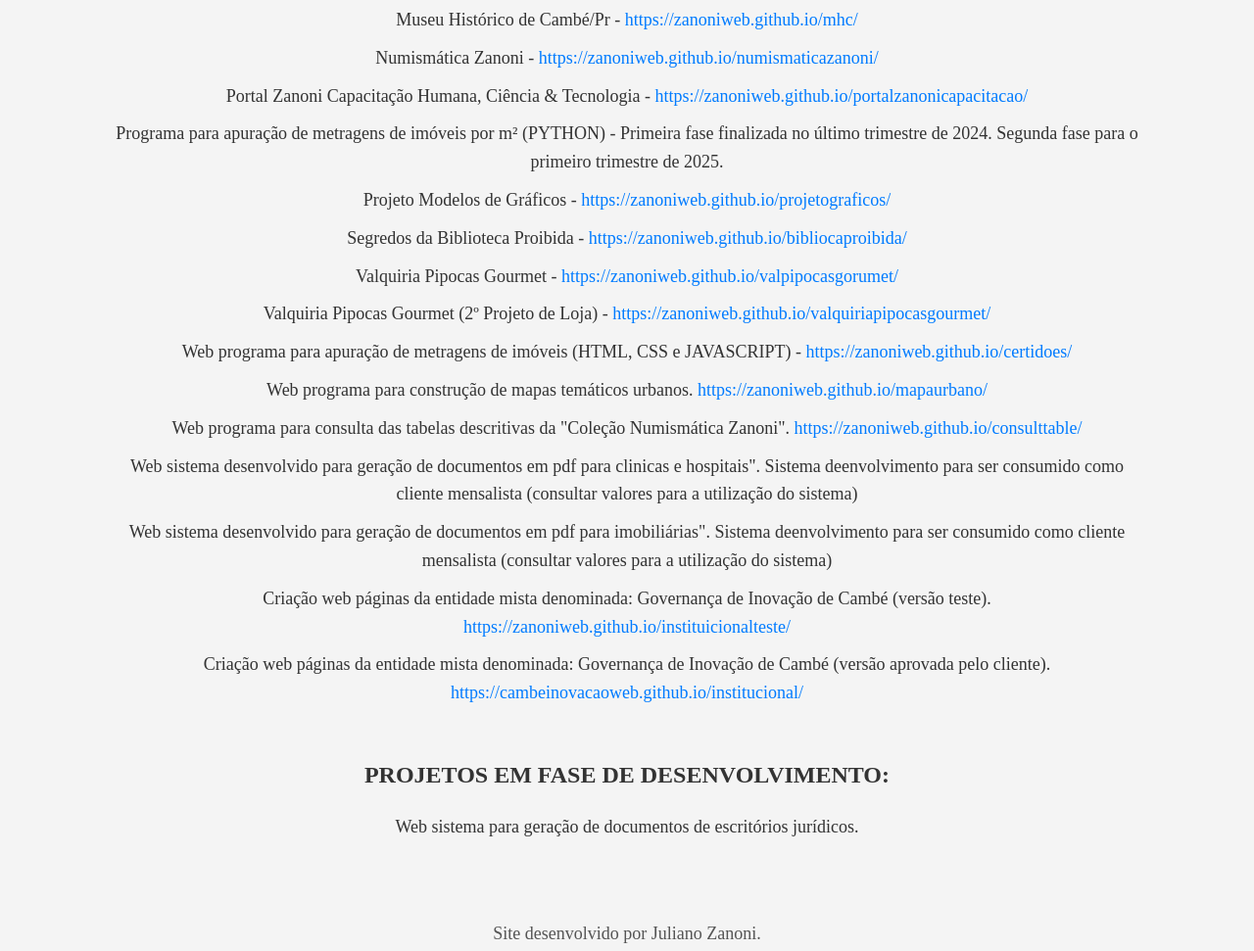
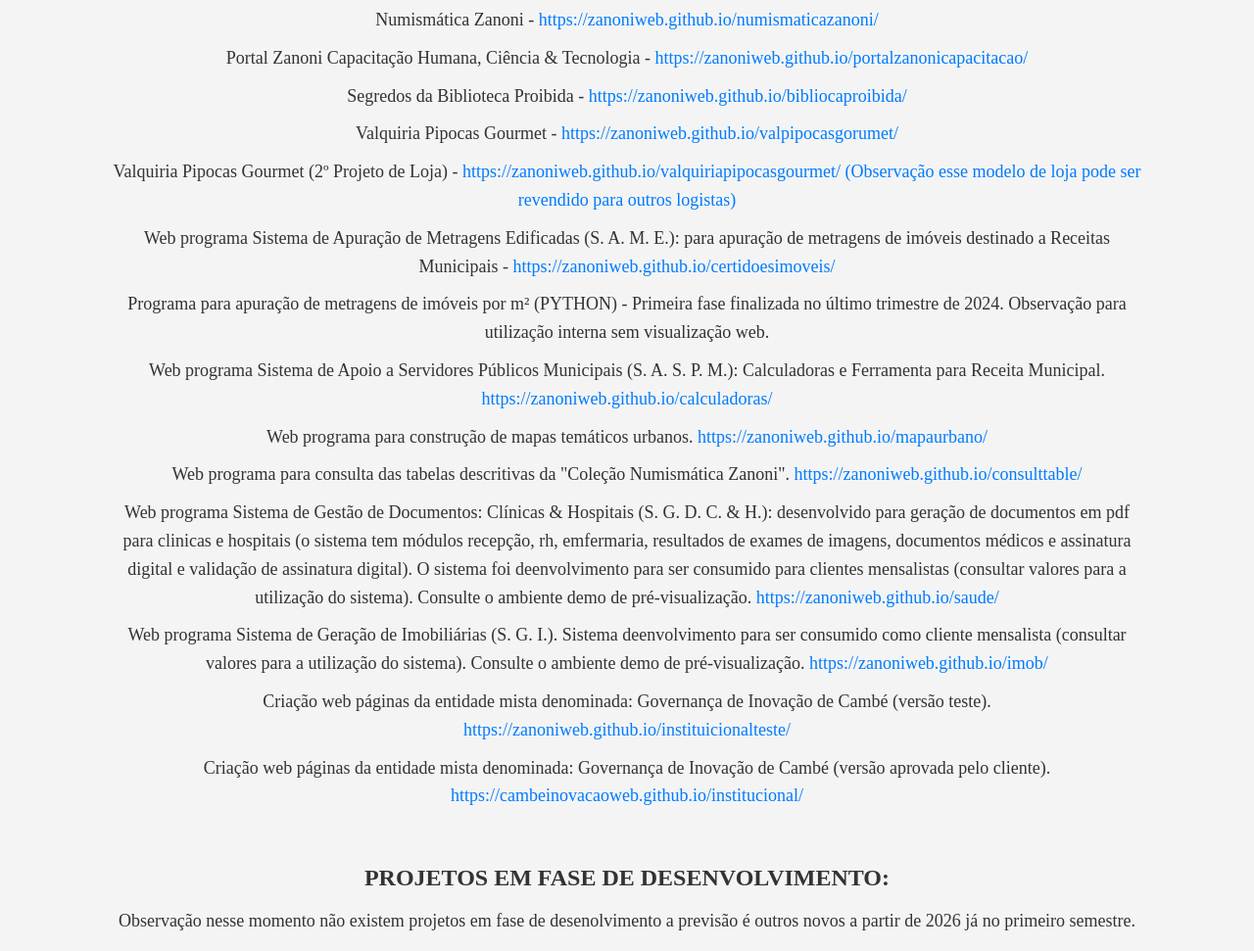
Before and after one commit to zanoniweb/jzdesenvolvedorweb, a plain HTML site: page projetos.html in a window 1280 px wide. Shown: the part 620-1591 px from the top of the page at 98% size. Drawn offline with Linux system fonts and the light colour scheme.

Commit message:
Add files via upload

```diff
--- a/projetos.html
+++ b/projetos.html
@@ -177,35 +177,55 @@
     <h2>PROJETOS CONCLUÍDOS OU EM FASE FINAL:</h2>
 
     <div class="container">
-        <p>Calculadoras e Ferramenta para Receita Municipal - <a href="https://zanoniweb.github.io/calculadoras/">https://zanoniweb.github.io/calculadoras/</a></p>
+
         <p>Locação de Imóveis (web programa para geração de contratos de locação de imóveis). <a href="https://zanoniweb.github.io/contratolocacao/">https://zanoniweb.github.io/contratolocacao/</a></p>
         <p>Compra e Venda de Imóveis (web programa para geração de contratos de compra e venda de imóveis). <a href="https://zanoniweb.github.io/contratocompraevenda/">https://zanoniweb.github.io/contratocompraevenda/</a></p>
+
         <p>Inteligência Artificial "PAI" - destinada como suporte para o público infantil (em fase de implementação). <a href="https://zanoniweb.github.io/chatpai/">https://zanoniweb.github.io/chatpai/</a></p>
         <p>Juliano Zanoni: Desenvolvedor - <a href="https://zanoniweb.github.io/jzdesenvolvedorweb/">https://zanoniweb.github.io/jzdesenvolvedorweb/</a></p>
+
         <p>Modelo de Blog - <a href="https://zanoniweb.github.io/blogmodelo/">https://zanoniweb.github.io/blogmodelo/</a></p>
         <p>Modelo de Contrato de Venda de Imóveis - <a href="https://zanoniweb.github.io/contratovenda/">https://zanoniweb.github.io/contratovenda/</a></p>
+
         <p>Modelo de Jornal Antigo - <a href="https://zanoniweb.github.io/jornalantigo/">https://zanoniweb.github.io/jornalantigo/</a></p>
         <p>Modelo de Jornal Virtual - <a href="https://zanoniweb.github.io/jornalvirtual/">https://zanoniweb.github.io/jornalvirtual/</a></p>
+
         <p>Modelo de Loja Virtual (para ajustar futuramente a banco de dados) - <a href="https://zanoniweb.github.io/modelolojavirtual/">https://zanoniweb.github.io/modelolojavirtual/</a></p>
         <p>Modelo de Loja Virtual (sem necessidade de banco de dados) - <a href="https://zanoniweb.github.io/lojaoficial/">https://zanoniweb.github.io/lojaoficial/</a></p>
         <p>Museu Histórico de Cambé/Pr - <a href="https://zanoniweb.github.io/mhc/">https://zanoniweb.github.io/mhc/</a></p>
+
         <p>Numismática Zanoni - <a href="https://zanoniweb.github.io/numismaticazanoni/">https://zanoniweb.github.io/numismaticazanoni/</a></p>
+
         <p>Portal Zanoni Capacitação Humana, Ciência & Tecnologia - <a href="https://zanoniweb.github.io/portalzanonicapacitacao/">https://zanoniweb.github.io/portalzanonicapacitacao/</a></p>
-        <p>Programa para apuração de metragens de imóveis por m² (PYTHON) - Primeira fase finalizada no último trimestre de 2024. Segunda fase para o primeiro trimestre de 2025.</p>
-        <p>Projeto Modelos de Gráficos - <a href="https://zanoniweb.github.io/projetograficos/">https://zanoniweb.github.io/projetograficos/</a></p>
+
         <p>Segredos da Biblioteca Proibida - <a href="https://zanoniweb.github.io/bibliocaproibida/">https://zanoniweb.github.io/bibliocaproibida/</a></p>
+
         <p>Valquiria Pipocas Gourmet - <a href="https://zanoniweb.github.io/valpipocasgorumet/">https://zanoniweb.github.io/valpipocasgorumet/</a></p>
-        <p>Valquiria Pipocas Gourmet (2º Projeto de Loja) - <a href="https://zanoniweb.github.io/valquiriapipocasgourmet/">https://zanoniweb.github.io/valquiriapipocasgourmet/</a></p>
-        <p>Web programa para apuração de metragens de imóveis (HTML, CSS e JAVASCRIPT) - <a href="https://zanoniweb.github.io/certidoes/">https://zanoniweb.github.io/certidoes/</a></p>
+
+        <p>Valquiria Pipocas Gourmet (2º Projeto de Loja) - <a href="https://zanoniweb.github.io/valquiriapipocasgourmet/">https://zanoniweb.github.io/valquiriapipocasgourmet/ (Observação esse modelo de loja pode ser revendido para outros logistas)</a></p>
+
+        <p>Web programa Sistema de Apuração de Metragens Edificadas (S. A. M. E.): para apuração de metragens de imóveis destinado a Receitas Municipais - <a href="https://zanoniweb.github.io/certidoesimoveis/">https://zanoniweb.github.io/certidoesimoveis/</a></p>
+
+        <p>Programa para apuração de metragens de imóveis por m² (PYTHON) - Primeira fase finalizada no último trimestre de 2024. Observação para utilização interna sem visualização web.</p>
+
+        <p>Web programa Sistema de Apoio a Servidores Públicos Municipais (S. A. S. P. M.): Calculadoras e Ferramenta para Receita Municipal. <a href="https://zanoniweb.github.io/calculadoras/">https://zanoniweb.github.io/calculadoras/</a></p>
+
         <p>Web programa para construção de mapas temáticos urbanos. <a href="https://zanoniweb.github.io/mapaurbano/">https://zanoniweb.github.io/mapaurbano/</a></p>
+
         <p>Web programa para consulta das tabelas descritivas da "Coleção Numismática Zanoni". <a href="https://zanoniweb.github.io/consulttable/">https://zanoniweb.github.io/consulttable/</a></p>
-        <p>Web sistema desenvolvido para geração de documentos em pdf para clinicas e hospitais". Sistema deenvolvimento para ser consumido como cliente mensalista (consultar valores para a utilização do sistema)</p>
-        <p>Web sistema desenvolvido para geração de documentos em pdf para imobiliárias". Sistema deenvolvimento para ser consumido como cliente mensalista (consultar valores para a utilização do sistema)</p>
+
+        <p>Web programa Sistema de Gestão de Documentos: Clínicas & Hospitais (S. G. D. C. & H.): desenvolvido para geração de documentos em pdf para clinicas e hospitais (o sistema tem módulos recepção, rh, emfermaria, resultados de exames de imagens, documentos médicos e assinatura digital e validação de assinatura digital). O sistema foi deenvolvimento para ser consumido para clientes mensalistas (consultar valores para a utilização do sistema). Consulte o ambiente demo de pré-visualização. <a href="https://zanoniweb.github.io/saude/">https://zanoniweb.github.io/saude/</a></p>
+
+        <p>Web programa Sistema de Geração de Imobiliárias (S. G. I.). Sistema deenvolvimento para ser consumido como cliente mensalista (consultar valores para a utilização do sistema). Consulte o ambiente demo de pré-visualização. <a href="https://zanoniweb.github.io/imob/">https://zanoniweb.github.io/imob/</a></p>
+
         <p>Criação web páginas da entidade mista denominada: Governança de Inovação de Cambé (versão teste). <a href="https://zanoniweb.github.io/instituicionalteste/">https://zanoniweb.github.io/instituicionalteste/</a></p>
+
         <p>Criação web páginas da entidade mista denominada: Governança de Inovação de Cambé (versão aprovada pelo cliente). <a href="https://cambeinovacaoweb.github.io/institucional/">https://cambeinovacaoweb.github.io/institucional/</a></p>
     </div>
 
     <h3>PROJETOS EM FASE DE DESENVOLVIMENTO:</h3>
+
+    <p>Observação nesse momento não existem projetos em fase de desenolvimento a previsão é outros novos a partir de 2026 já no primeiro semestre.</p>
 
     <div class="container">
 
```
